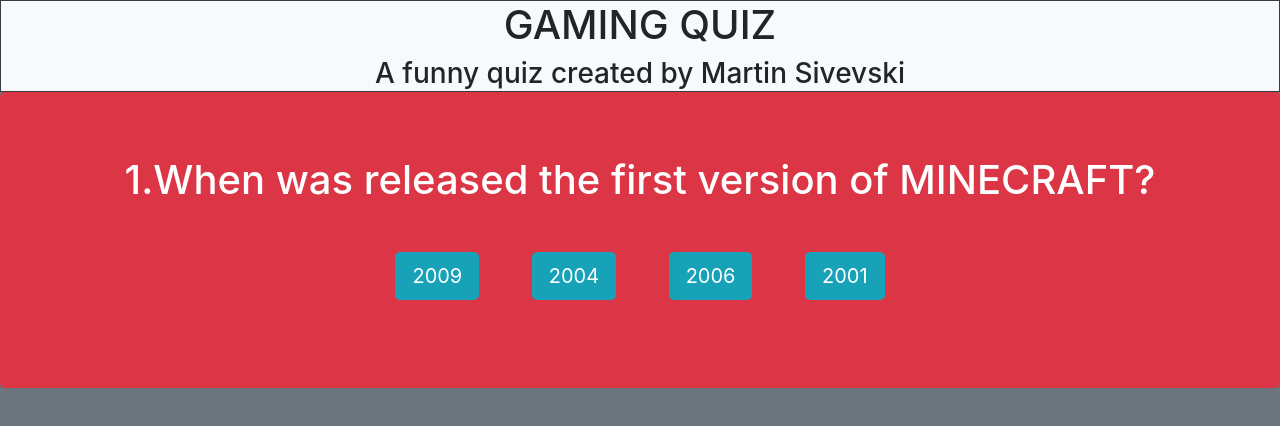
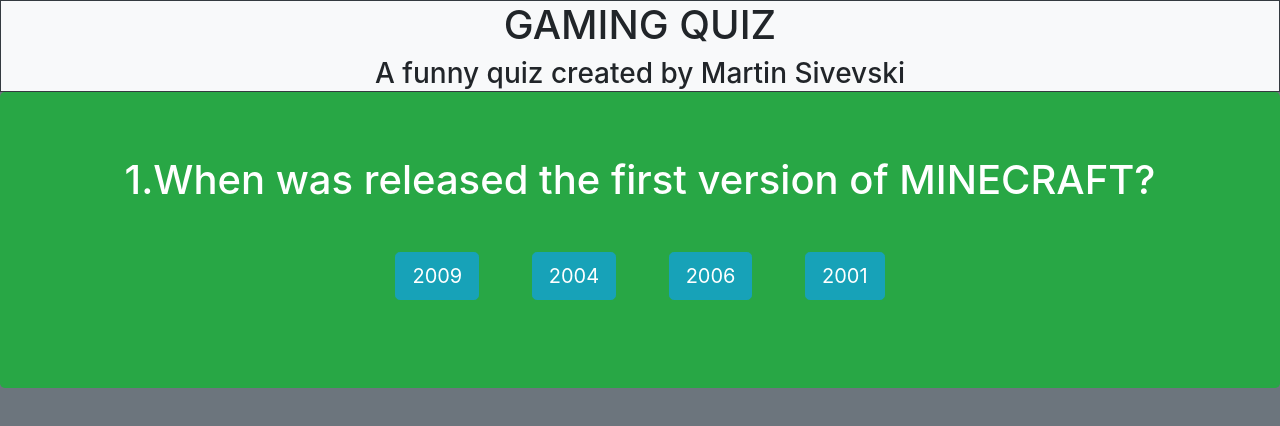
Before and after one commit to sivevskimartin/QUIZ, a plain HTML site: page question1.html in a window 1280 px wide. Drawn offline with nearby package versions, Linux system fonts and the light colour scheme.

Commit message:
jumbotron green

```diff
--- a/question1.html
+++ b/question1.html
@@ -15,7 +15,7 @@
 			</div>
 		</div>
 
-		<div class="jumbotron bg-danger text-white text-center">
+		<div class="jumbotron bg-success text-white text-center">
 			<h1 class="question text-center mb-4">1.When was released the first version of MINECRAFT?</h1>
 			<a class="btn btn-info btn-lg m-4" href="question2.html">2009</a>
 			<a class="btn btn-info btn-lg m-4" href="restart.html">2004</a>
```
